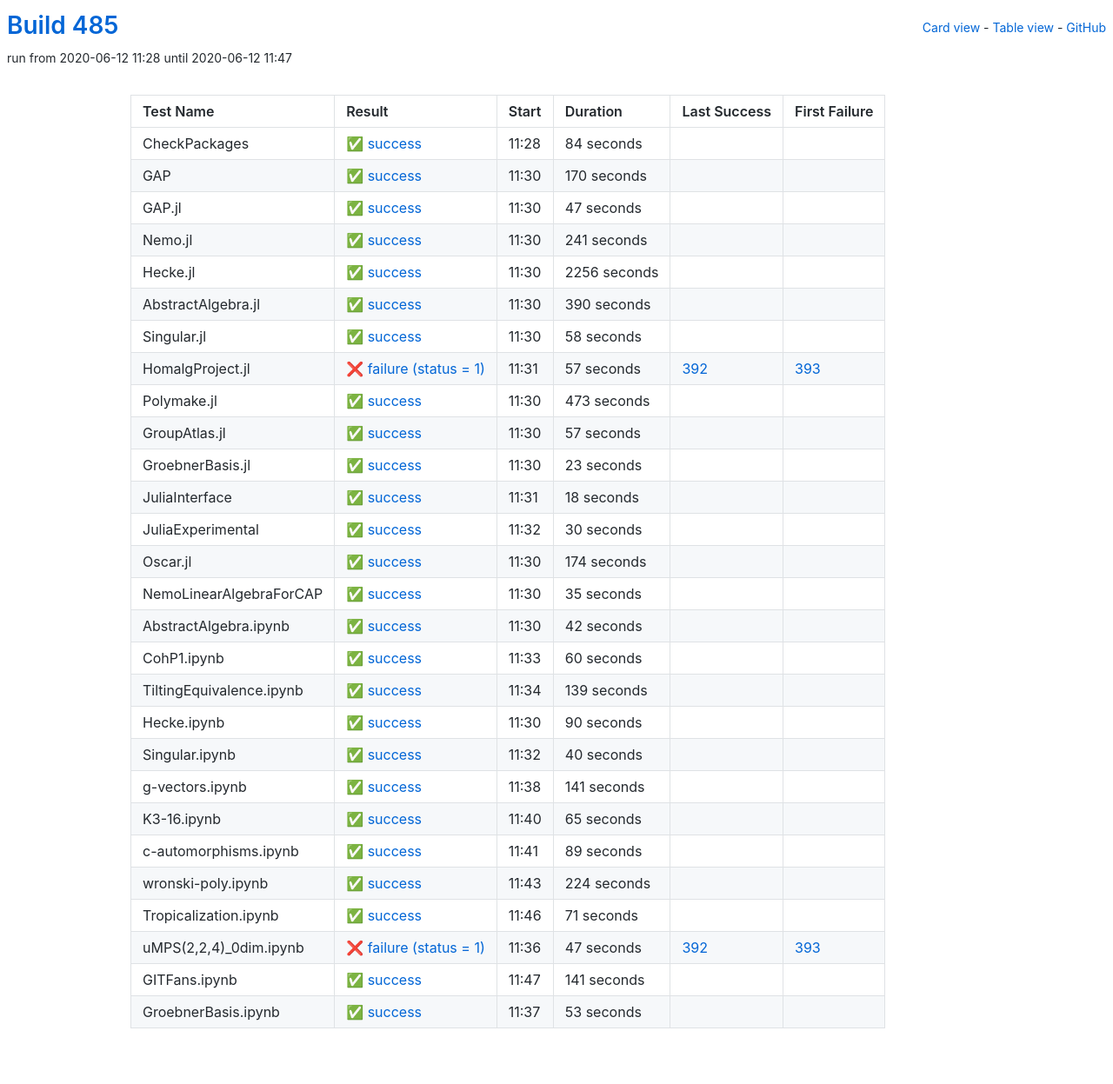
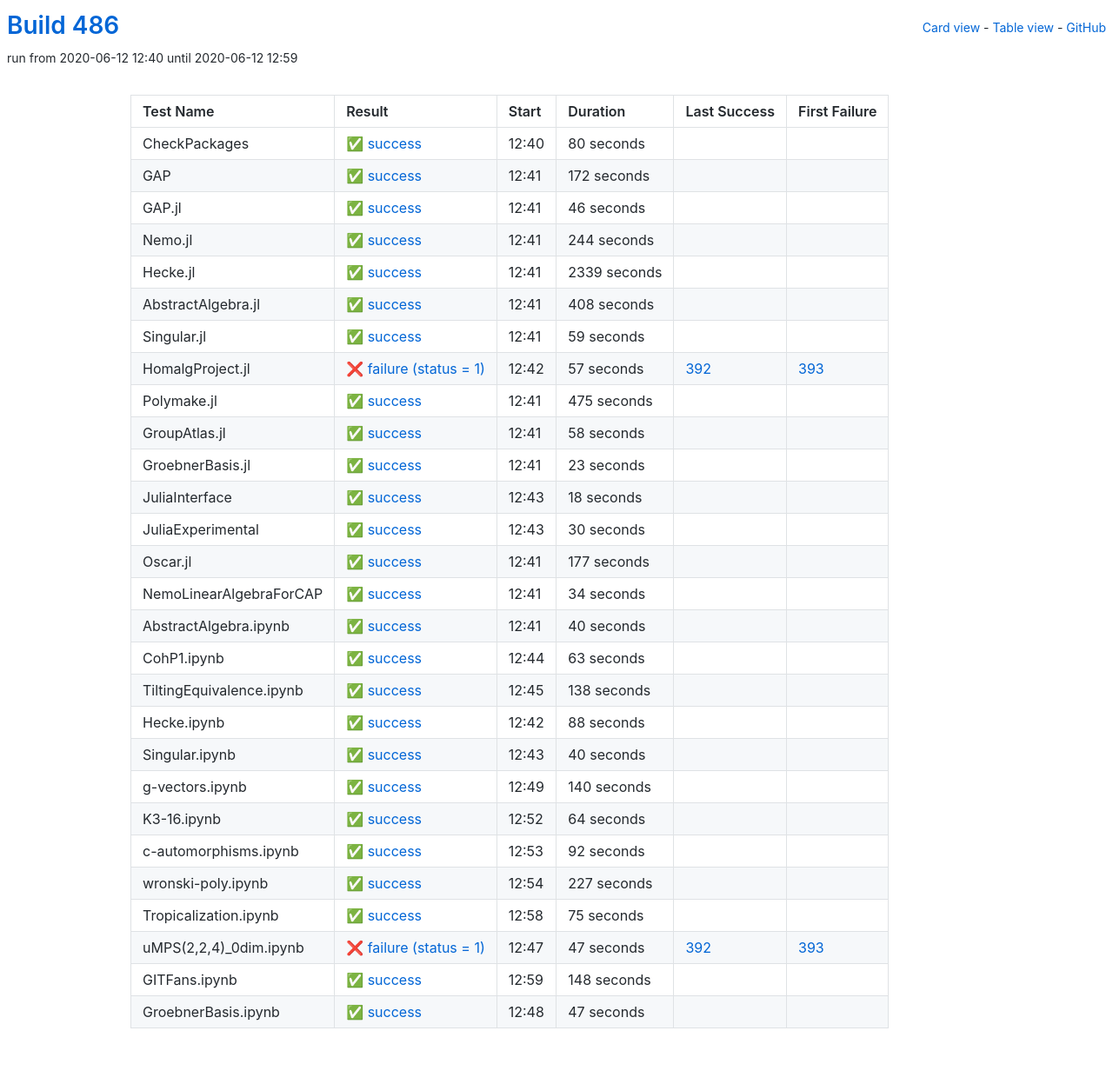
Before and after one commit to oscar-system/oscar-ci-status-1.4, a Jekyll site: the page built from table.html, in a window 1280 px wide. Shown: the whole page at 87% size. Built offline with Jekyll 4.4.1, drawn with Linux system fonts in a browser that asks for light colours.

Commit message:
Build #486

```diff
--- a/_data/ci.yml
+++ b/_data/ci.yml
@@ -1,6 +1,6 @@
 ---
-build: 485
-build_url: https://oscarci.mathematik.uni-kl.de/job/oscar-julia-1.4/485/
+build: 486
+build_url: https://oscarci.mathematik.uni-kl.de/job/oscar-julia-1.4/486/
 job: oscar-julia-1.4
 organization: oscar-system
 repo: oscar-ci-status-1.4
@@ -8,92 +8,92 @@ repourl: https://github.com/oscar-system/oscar-ci-status-1.4
 tests:
 - name: CheckPackages
   id: checkpackages
-  log: https://oscarci.mathematik.uni-kl.de/job/oscar-julia-1.4/485/artifact/logs/build-485/CheckPackages.log
-  start: 2020-06-12 11:28
+  log: https://oscarci.mathematik.uni-kl.de/job/oscar-julia-1.4/486/artifact/logs/build-486/CheckPackages.log
+  start: 2020-06-12 12:40
   success: true
   exitcode: 0
   status: success
-  duration: 84
+  duration: 80
   last_success: false
   last_success_url:
   first_failure: false
   first_failure_url:
 - name: GAP
   id: gap
-  log: https://oscarci.mathematik.uni-kl.de/job/oscar-julia-1.4/485/artifact/logs/build-485/GAP.log
-  start: 2020-06-12 11:30
+  log: https://oscarci.mathematik.uni-kl.de/job/oscar-julia-1.4/486/artifact/logs/build-486/GAP.log
+  start: 2020-06-12 12:41
   success: true
   exitcode: 0
   status: success
-  duration: 170
+  duration: 172
   last_success: false
   last_success_url:
   first_failure: false
   first_failure_url:
 - name: GAP.jl
   id: gap-jl
-  log: https://oscarci.mathematik.uni-kl.de/job/oscar-julia-1.4/485/artifact/logs/build-485/GAP.jl.log
-  start: 2020-06-12 11:30
+  log: https://oscarci.mathematik.uni-kl.de/job/oscar-julia-1.4/486/artifact/logs/build-486/GAP.jl.log
+  start: 2020-06-12 12:41
   success: true
   exitcode: 0
   status: success
-  duration: 47
+  duration: 46
   last_success: false
   last_success_url:
   first_failure: false
   first_failure_url:
 - name: Nemo.jl
   id: nemo-jl
-  log: https://oscarci.mathematik.uni-kl.de/job/oscar-julia-1.4/485/artifact/logs/build-485/Nemo.jl.log
-  start: 2020-06-12 11:30
+  log: https://oscarci.mathematik.uni-kl.de/job/oscar-julia-1.4/486/artifact/logs/build-486/Nemo.jl.log
+  start: 2020-06-12 12:41
   success: true
   exitcode: 0
   status: success
-  duration: 241
+  duration: 244
   last_success: false
   last_success_url:
   first_failure: false
   first_failure_url:
 - name: Hecke.jl
   id: hecke-jl
-  log: https://oscarci.mathematik.uni-kl.de/job/oscar-julia-1.4/485/artifact/logs/build-485/Hecke.jl.log
-  start: 2020-06-12 11:30
+  log: https://oscarci.mathematik.uni-kl.de/job/oscar-julia-1.4/486/artifact/logs/build-486/Hecke.jl.log
+  start: 2020-06-12 12:41
   success: true
   exitcode: 0
   status: success
-  duration: 2256
+  duration: 2339
   last_success: false
   last_success_url:
   first_failure: false
   first_failure_url:
 - name: AbstractAlgebra.jl
   id: abstractalgebra-jl
-  log: https://oscarci.mathematik.uni-kl.de/job/oscar-julia-1.4/485/artifact/logs/build-485/AbstractAlgebra.jl.log
-  start: 2020-06-12 11:30
+  log: https://oscarci.mathematik.uni-kl.de/job/oscar-julia-1.4/486/artifact/logs/build-486/AbstractAlgebra.jl.log
+  start: 2020-06-12 12:41
   success: true
   exitcode: 0
   status: success
-  duration: 390
+  duration: 408
   last_success: false
   last_success_url:
   first_failure: false
   first_failure_url:
 - name: Singular.jl
   id: singular-jl
-  log: https://oscarci.mathematik.uni-kl.de/job/oscar-julia-1.4/485/artifact/logs/build-485/Singular.jl.log
-  start: 2020-06-12 11:30
+  log: https://oscarci.mathematik.uni-kl.de/job/oscar-julia-1.4/486/artifact/logs/build-486/Singular.jl.log
+  start: 2020-06-12 12:41
   success: true
   exitcode: 0
   status: success
-  duration: 58
+  duration: 59
   last_success: false
   last_success_url:
   first_failure: false
   first_failure_url:
 - name: HomalgProject.jl
   id: homalgproject-jl
-  log: https://oscarci.mathematik.uni-kl.de/job/oscar-julia-1.4/485/artifact/logs/build-485/HomalgProject.jl.log
-  start: 2020-06-12 11:31
+  log: https://oscarci.mathematik.uni-kl.de/job/oscar-julia-1.4/486/artifact/logs/build-486/HomalgProject.jl.log
+  start: 2020-06-12 12:42
   success: false
   exitcode: 1
   status: failure
@@ -104,32 +104,32 @@ tests:
   first_failure_url: https://oscarci.mathematik.uni-kl.de/job/oscar-julia-1.4/393/
 - name: Polymake.jl
   id: polymake-jl
-  log: https://oscarci.mathematik.uni-kl.de/job/oscar-julia-1.4/485/artifact/logs/build-485/Polymake.jl.log
-  start: 2020-06-12 11:30
+  log: https://oscarci.mathematik.uni-kl.de/job/oscar-julia-1.4/486/artifact/logs/build-486/Polymake.jl.log
+  start: 2020-06-12 12:41
   success: true
   exitcode: 0
   status: success
-  duration: 473
+  duration: 475
   last_success: false
   last_success_url:
   first_failure: false
   first_failure_url:
 - name: GroupAtlas.jl
   id: groupatlas-jl
-  log: https://oscarci.mathematik.uni-kl.de/job/oscar-julia-1.4/485/artifact/logs/build-485/GroupAtlas.jl.log
-  start: 2020-06-12 11:30
+  log: https://oscarci.mathematik.uni-kl.de/job/oscar-julia-1.4/486/artifact/logs/build-486/GroupAtlas.jl.log
+  start: 2020-06-12 12:41
   success: true
   exitcode: 0
   status: success
-  duration: 57
+  duration: 58
   last_success: false
   last_success_url:
   first_failure: false
   first_failure_url:
 - name: GroebnerBasis.jl
   id: groebnerbasis-jl
-  log: https://oscarci.mathematik.uni-kl.de/job/oscar-julia-1.4/485/artifact/logs/build-485/GroebnerBasis.jl.log
-  start: 2020-06-12 11:30
+  log: https://oscarci.mathematik.uni-kl.de/job/oscar-julia-1.4/486/artifact/logs/build-486/GroebnerBasis.jl.log
+  start: 2020-06-12 12:41
   success: true
   exitcode: 0
   status: success
@@ -140,8 +140,8 @@ tests:
   first_failure_url:
 - name: JuliaInterface
   id: juliainterface
-  log: https://oscarci.mathematik.uni-kl.de/job/oscar-julia-1.4/485/artifact/logs/build-485/JuliaInterface.log
-  start: 2020-06-12 11:31
+  log: https://oscarci.mathematik.uni-kl.de/job/oscar-julia-1.4/486/artifact/logs/build-486/JuliaInterface.log
+  start: 2020-06-12 12:43
   success: true
   exitcode: 0
   status: success
@@ -152,8 +152,8 @@ tests:
   first_failure_url:
 - name: JuliaExperimental
   id: juliaexperimental
-  log: https://oscarci.mathematik.uni-kl.de/job/oscar-julia-1.4/485/artifact/logs/build-485/JuliaExperimental.log
-  start: 2020-06-12 11:32
+  log: https://oscarci.mathematik.uni-kl.de/job/oscar-julia-1.4/486/artifact/logs/build-486/JuliaExperimental.log
+  start: 2020-06-12 12:43
   success: true
   exitcode: 0
   status: success
@@ -164,80 +164,80 @@ tests:
   first_failure_url:
 - name: Oscar.jl
   id: oscar-jl
-  log: https://oscarci.mathematik.uni-kl.de/job/oscar-julia-1.4/485/artifact/logs/build-485/Oscar.jl.log
-  start: 2020-06-12 11:30
+  log: https://oscarci.mathematik.uni-kl.de/job/oscar-julia-1.4/486/artifact/logs/build-486/Oscar.jl.log
+  start: 2020-06-12 12:41
   success: true
   exitcode: 0
   status: success
-  duration: 174
+  duration: 177
   last_success: false
   last_success_url:
   first_failure: false
   first_failure_url:
 - name: NemoLinearAlgebraForCAP
   id: nemolinearalgebraforcap
-  log: https://oscarci.mathematik.uni-kl.de/job/oscar-julia-1.4/485/artifact/logs/build-485/NemoLinearAlgebraForCAP.log
-  start: 2020-06-12 11:30
+  log: https://oscarci.mathematik.uni-kl.de/job/oscar-julia-1.4/486/artifact/logs/build-486/NemoLinearAlgebraForCAP.log
+  start: 2020-06-12 12:41
   success: true
   exitcode: 0
   status: success
-  duration: 35
+  duration: 34
   last_success: false
   last_success_url:
   first_failure: false
   first_failure_url:
 - name: AbstractAlgebra.ipynb
   id: abstractalgebra-ipynb
-  log: https://oscarci.mathematik.uni-kl.de/job/oscar-julia-1.4/485/artifact/logs/build-485/AbstractAlgebra.ipynb.log
-  start: 2020-06-12 11:30
+  log: https://oscarci.mathematik.uni-kl.de/job/oscar-julia-1.4/486/artifact/logs/build-486/AbstractAlgebra.ipynb.log
+  start: 2020-06-12 12:41
   success: true
   exitcode: 0
   status: success
-  duration: 42
+  duration: 40
   last_success: false
   last_success_url:
   first_failure: false
   first_failure_url:
 - name: CohP1.ipynb
   id: cohp1-ipynb
-  log: https://oscarci.mathematik.uni-kl.de/job/oscar-julia-1.4/485/artifact/logs/build-485/CohP1.ipynb.log
-  start: 2020-06-12 11:33
+  log: https://oscarci.mathematik.uni-kl.de/job/oscar-julia-1.4/486/artifact/logs/build-486/CohP1.ipynb.log
+  start: 2020-06-12 12:44
   success: true
   exitcode: 0
   status: success
-  duration: 60
+  duration: 63
   last_success: false
   last_success_url:
   first_failure: false
   first_failure_url:
 - name: TiltingEquivalence.ipynb
   id: tiltingequivalence-ipynb
-  log: https://oscarci.mathematik.uni-kl.de/job/oscar-julia-1.4/485/artifact/logs/build-485/TiltingEquivalence.ipynb.log
-  start: 2020-06-12 11:34
+  log: https://oscarci.mathematik.uni-kl.de/job/oscar-julia-1.4/486/artifact/logs/build-486/TiltingEquivalence.ipynb.log
+  start: 2020-06-12 12:45
   success: true
   exitcode: 0
   status: success
-  duration: 139
+  duration: 138
   last_success: false
   last_success_url:
   first_failure: false
   first_failure_url:
 - name: Hecke.ipynb
   id: hecke-ipynb
-  log: https://oscarci.mathematik.uni-kl.de/job/oscar-julia-1.4/485/artifact/logs/build-485/Hecke.ipynb.log
-  start: 2020-06-12 11:30
+  log: https://oscarci.mathematik.uni-kl.de/job/oscar-julia-1.4/486/artifact/logs/build-486/Hecke.ipynb.log
+  start: 2020-06-12 12:42
   success: true
   exitcode: 0
   status: success
-  duration: 90
+  duration: 88
   last_success: false
   last_success_url:
   first_failure: false
   first_failure_url:
 - name: Singular.ipynb
   id: singular-ipynb
-  log: https://oscarci.mathematik.uni-kl.de/job/oscar-julia-1.4/485/artifact/logs/build-485/Singular.ipynb.log
-  start: 2020-06-12 11:32
+  log: https://oscarci.mathematik.uni-kl.de/job/oscar-julia-1.4/486/artifact/logs/build-486/Singular.ipynb.log
+  start: 2020-06-12 12:43
   success: true
   exitcode: 0
   status: success
@@ -248,68 +248,68 @@ tests:
   first_failure_url:
 - name: g-vectors.ipynb
   id: g-vectors-ipynb
-  log: https://oscarci.mathematik.uni-kl.de/job/oscar-julia-1.4/485/artifact/logs/build-485/g-vectors.ipynb.log
-  start: 2020-06-12 11:38
+  log: https://oscarci.mathematik.uni-kl.de/job/oscar-julia-1.4/486/artifact/logs/build-486/g-vectors.ipynb.log
+  start: 2020-06-12 12:49
   success: true
   exitcode: 0
   status: success
-  duration: 141
+  duration: 140
   last_success: false
   last_success_url:
   first_failure: false
   first_failure_url:
 - name: K3-16.ipynb
   id: k3-16-ipynb
-  log: https://oscarci.mathematik.uni-kl.de/job/oscar-julia-1.4/485/artifact/logs/build-485/K3-16.ipynb.log
-  start: 2020-06-12 11:40
+  log: https://oscarci.mathematik.uni-kl.de/job/oscar-julia-1.4/486/artifact/logs/build-486/K3-16.ipynb.log
+  start: 2020-06-12 12:52
   success: true
   exitcode: 0
   status: success
-  duration: 65
+  duration: 64
   last_success: false
   last_success_url:
   first_failure: false
   first_failure_url:
 - name: c-automorphisms.ipynb
   id: c-automorphisms-ipynb
-  log: https://oscarci.mathematik.uni-kl.de/job/oscar-julia-1.4/485/artifact/logs/build-485/c-automorphisms.ipynb.log
-  start: 2020-06-12 11:41
+  log: https://oscarci.mathematik.uni-kl.de/job/oscar-julia-1.4/486/artifact/logs/build-486/c-automorphisms.ipynb.log
+  start: 2020-06-12 12:53
   success: true
   exitcode: 0
   status: success
-  duration: 89
+  duration: 92
   last_success: false
   last_success_url:
   first_failure: false
   first_failure_url:
 - name: wronski-poly.ipynb
   id: wronski-poly-ipynb
-  log: https://oscarci.mathematik.uni-kl.de/job/oscar-julia-1.4/485/artifact/logs/build-485/wronski-poly.ipynb.log
-  start: 2020-06-12 11:43
+  log: https://oscarci.mathematik.uni-kl.de/job/oscar-julia-1.4/486/artifact/logs/build-486/wronski-poly.ipynb.log
+  start: 2020-06-12 12:54
   success: true
   exitcode: 0
   status: success
-  duration: 224
+  duration: 227
   last_success: false
   last_success_url:
   first_failure: false
   first_failure_url:
 - name: Tropicalization.ipynb
   id: tropicalization-ipynb
-  log: https://oscarci.mathematik.uni-kl.de/job/oscar-julia-1.4/485/artifact/logs/build-485/Tropicalization.ipynb.log
-  start: 2020-06-12 11:46
+  log: https://oscarci.mathematik.uni-kl.de/job/oscar-julia-1.4/486/artifact/logs/build-486/Tropicalization.ipynb.log
+  start: 2020-06-12 12:58
   success: true
   exitcode: 0
   status: success
-  duration: 71
+  duration: 75
   last_success: false
   last_success_url:
   first_failure: false
   first_failure_url:
 - name: uMPS(2,2,4)_0dim.ipynb
   id: umps-2-2-4-0dim-ipynb
-  log: https://oscarci.mathematik.uni-kl.de/job/oscar-julia-1.4/485/artifact/logs/build-485/uMPS-2-2-4-_0dim.ipynb.log
-  start: 2020-06-12 11:36
+  log: https://oscarci.mathematik.uni-kl.de/job/oscar-julia-1.4/486/artifact/logs/build-486/uMPS-2-2-4-_0dim.ipynb.log
+  start: 2020-06-12 12:47
   success: false
   exitcode: 1
   status: failure
@@ -320,24 +320,24 @@ tests:
   first_failure_url: https://oscarci.mathematik.uni-kl.de/job/oscar-julia-1.4/393/
 - name: GITFans.ipynb
   id: gitfans-ipynb
-  log: https://oscarci.mathematik.uni-kl.de/job/oscar-julia-1.4/485/artifact/logs/build-485/GITFans.ipynb.log
-  start: 2020-06-12 11:47
+  log: https://oscarci.mathematik.uni-kl.de/job/oscar-julia-1.4/486/artifact/logs/build-486/GITFans.ipynb.log
+  start: 2020-06-12 12:59
   success: true
   exitcode: 0
   status: success
-  duration: 141
+  duration: 148
   last_success: false
   last_success_url:
   first_failure: false
   first_failure_url:
 - name: GroebnerBasis.ipynb
   id: groebnerbasis-ipynb
-  log: https://oscarci.mathematik.uni-kl.de/job/oscar-julia-1.4/485/artifact/logs/build-485/GroebnerBasis.ipynb.log
-  start: 2020-06-12 11:37
+  log: https://oscarci.mathematik.uni-kl.de/job/oscar-julia-1.4/486/artifact/logs/build-486/GroebnerBasis.ipynb.log
+  start: 2020-06-12 12:48
   success: true
   exitcode: 0
   status: success
-  duration: 53
+  duration: 47
   last_success: false
   last_success_url:
   first_failure: false
```
Also changed, not shown: README.md.
